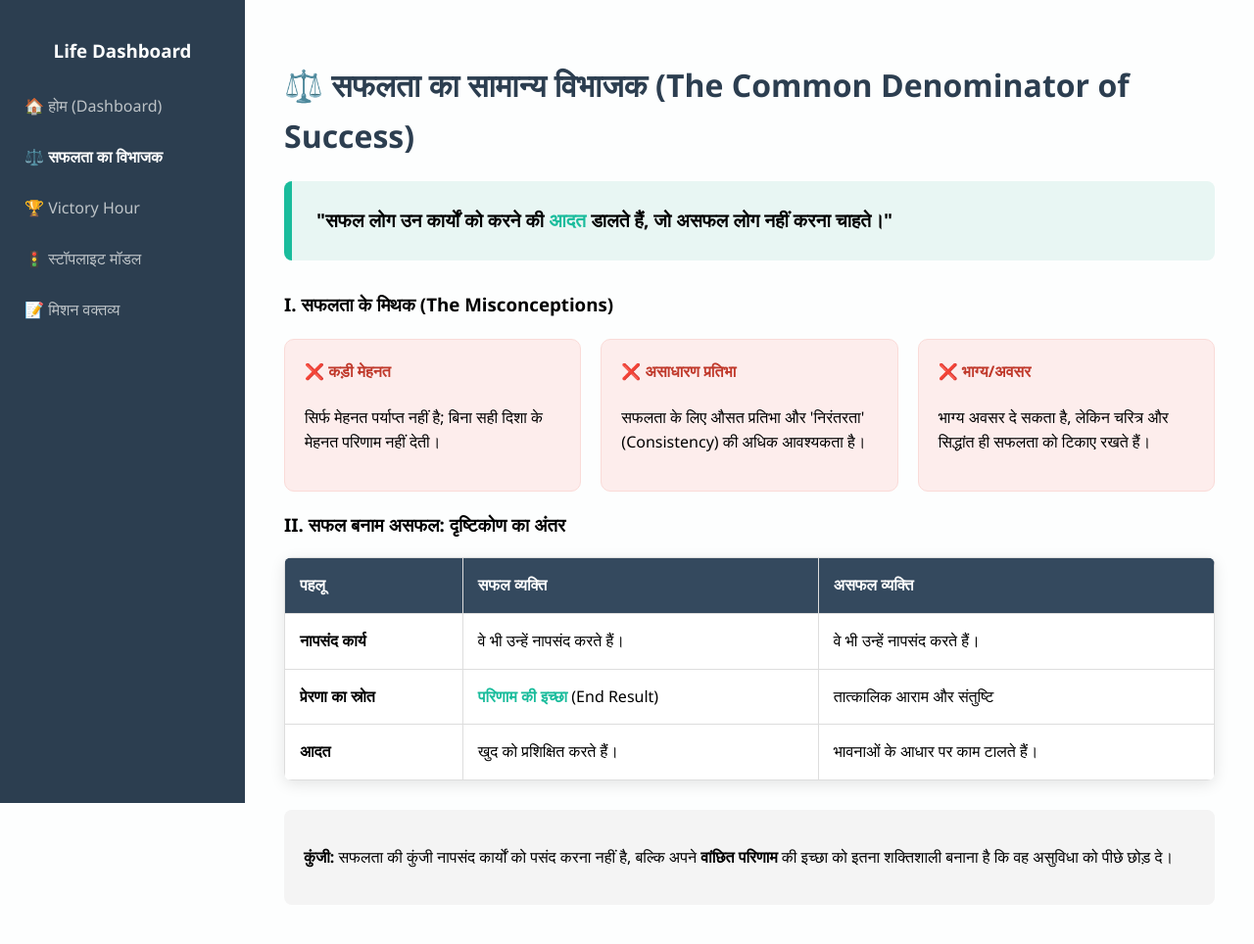
After one commit to kbulbul026-coder/Centers, a Flask app: page /success-denominator in a window 1280 px wide. The commit adds this page. Shown: the whole page at 98% size. Run offline with Flask 3, Linux system fonts and the light colour scheme.

Commit message:
add common denominator of success

```diff
--- a/app.py
+++ b/app.py
@@ -30,5 +30,11 @@ def victory_hour():
 def mission():
     return render_template('mission.html')
 
+# app.py में नया रूट जोड़ें
+@app.route('/success-denominator')
+def success_denominator():
+    return render_template('success_denominator.html')
+
+
 if __name__ == '__main__':
     app.run(debug=False)
--- /dev/null
+++ b/templates/success_denominator.html
@@ -0,0 +1,98 @@
+<!DOCTYPE html>
+<html lang="hi">
+<head>
+    <meta charset="UTF-8">
+    <title>सफलता का सामान्य विभाजक</title>
+    <style>
+        body { font-family: 'Segoe UI', sans-serif; margin: 0; display: flex; background: #fdfefe; }
+        .sidebar { width: 250px; height: 100vh; background: #2c3e50; color: white; position: fixed; padding-top: 20px; }
+        .sidebar a { padding: 15px 25px; text-decoration: none; color: #bdc3c7; display: block; }
+        .main { margin-left: 250px; padding: 40px; width: calc(100% - 250px); line-height: 1.6; }
+
+        .thesis-box { background: #e8f6f3; border-left: 8px solid #1abc9c; padding: 25px; border-radius: 8px; margin-bottom: 30px; font-size: 1.2em; font-weight: bold; }
+
+        .table-container { overflow: auto; border-radius: 8px; box-shadow: 0 4px 15px rgba(0,0,0,0.1); }
+        table { width: 100%; border-collapse: collapse; background: white; }
+        th, td { padding: 15px; border: 1px solid #ddd; text-align: left; }
+        th { background: #34495e; color: white; }
+
+        .myth-section { display: grid; grid-template-columns: repeat(3, 1fr); gap: 20px; margin-top: 20px; }
+        .myth-card { background: #fdedec; padding: 20px; border-radius: 10px; border: 1px solid #fadbd8; }
+        .myth-card h4 { color: #c0392b; margin-top: 0; }
+
+        .highlight { color: #1abc9c; font-weight: bold; }
+    </style>
+</head>
+<body>
+
+<div class="sidebar">
+    <h3 style="text-align: center;">Life Dashboard</h3>
+    <a href="/">🏠 होम (Dashboard)</a>
+    <a href="/success-denominator" style="color: white; font-weight: bold;">⚖️ सफलता का विभाजक</a>
+    <a href="/victory-hour">🏆 Victory Hour</a>
+    <a href="/stoplight">🚦 स्टॉपलाइट मॉडल</a>
+    <a href="/mission">📝 मिशन वक्तव्य</a>
+</div>
+
+<div class="main">
+    <h1 style="color: #2c3e50;">⚖️ सफलता का सामान्य विभाजक (The Common Denominator of Success)</h1>
+
+    <div class="thesis-box">
+        "सफल लोग उन कार्यों को करने की <span class="highlight">आदत</span> डालते हैं, जो असफल लोग नहीं करना चाहते।"
+    </div>
+
+    <h3>I. सफलता के मिथक (The Misconceptions)</h3>
+    <div class="myth-section">
+        <div class="myth-card">
+            <h4>❌ कड़ी मेहनत</h4>
+            <p>सिर्फ मेहनत पर्याप्त नहीं है; बिना सही दिशा के मेहनत परिणाम नहीं देती।</p>
+        </div>
+        <div class="myth-card">
+            <h4>❌ असाधारण प्रतिभा</h4>
+            <p>सफलता के लिए औसत प्रतिभा और 'निरंतरता' (Consistency) की अधिक आवश्यकता है।</p>
+        </div>
+        <div class="myth-card">
+            <h4>❌ भाग्य/अवसर</h4>
+            <p>भाग्य अवसर दे सकता है, लेकिन चरित्र और सिद्धांत ही सफलता को टिकाए रखते हैं।</p>
+        </div>
+    </div>
+
+
+
+    <h3>II. सफल बनाम असफल: दृष्टिकोण का अंतर</h3>
+    <div class="table-container">
+        <table>
+            <thead>
+                <tr>
+                    <th>पहलू</th>
+                    <th>सफल व्यक्ति</th>
+                    <th>असफल व्यक्ति</th>
+                </tr>
+            </thead>
+            <tbody>
+                <tr>
+                    <td><strong>नापसंद कार्य</strong></td>
+                    <td>वे भी उन्हें नापसंद करते हैं।</td>
+                    <td>वे भी उन्हें नापसंद करते हैं।</td>
+                </tr>
+                <tr>
+                    <td><strong>प्रेरणा का स्रोत</strong></td>
+                    <td><span class="highlight">परिणाम की इच्छा</span> (End Result)</td>
+                    <td>तात्कालिक आराम और संतुष्टि</td>
+                </tr>
+                <tr>
+                    <td><strong>आदत</strong></td>
+                    <td>खुद को प्रशिक्षित करते हैं।</td>
+                    <td>भावनाओं के आधार पर काम टालते हैं।</td>
+                </tr>
+            </tbody>
+        </table>
+    </div>
+
+    <div style="margin-top: 30px; background: #f4f4f4; padding: 20px; border-radius: 8px;">
+        <p><strong>कुंजी:</strong> सफलता की कुंजी नापसंद कार्यों को पसंद करना नहीं है, बल्कि अपने <strong>वांछित परिणाम</strong> की इच्छा को इतना शक्तिशाली बनाना है कि वह असुविधा को पीछे छोड़ दे।</p>
+    </div>
+</div>
+
+</body>
+</html>
```
Also changed, not shown: templates/index.html (+10 -0 lines).
